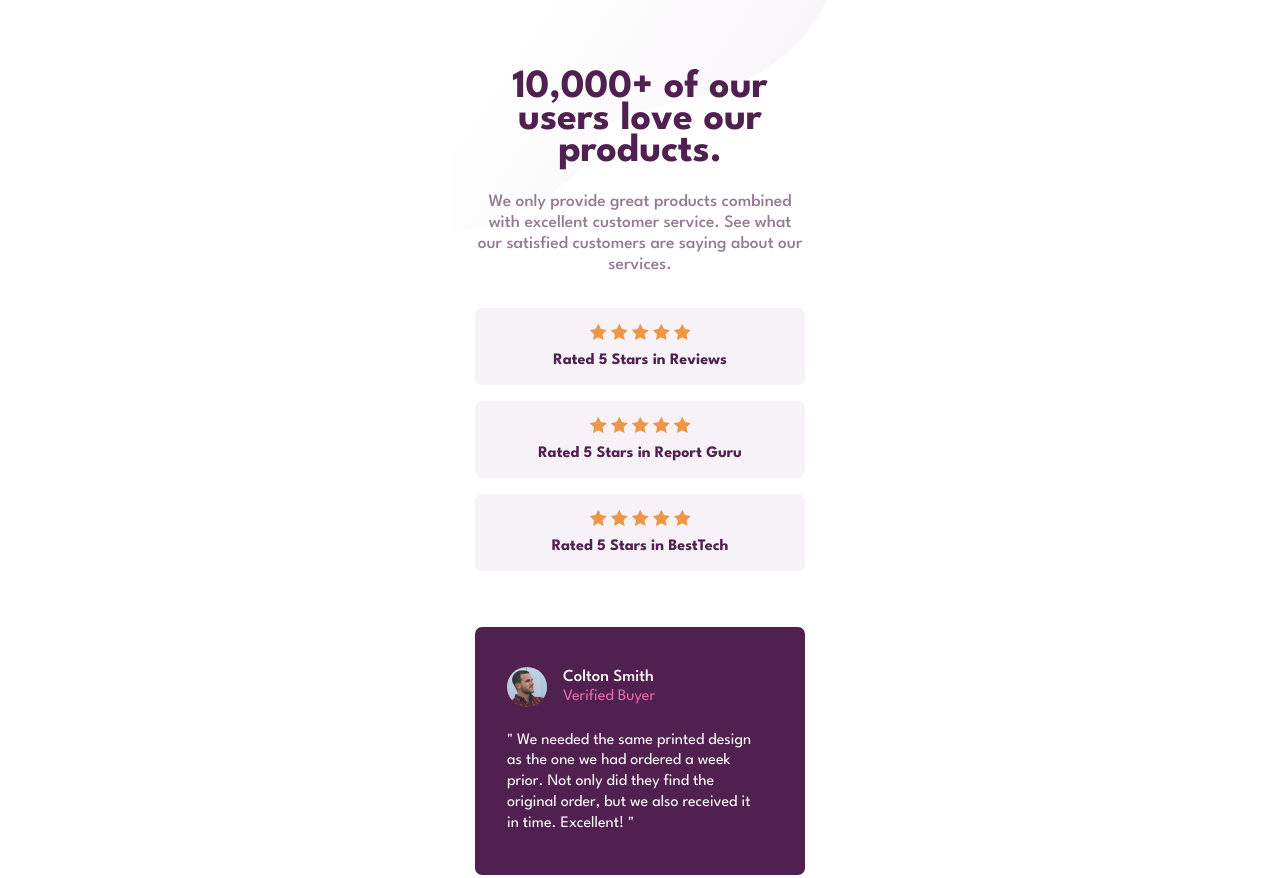
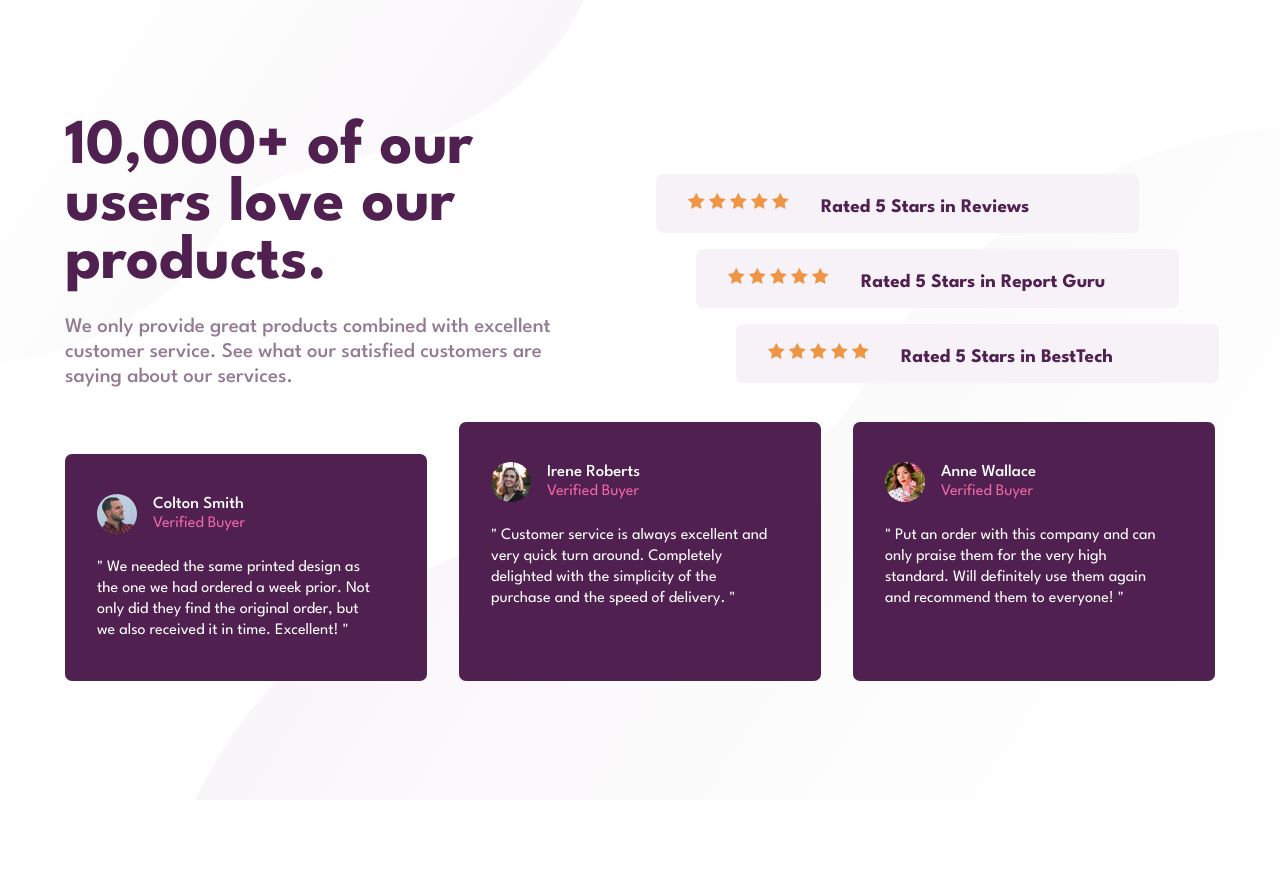
Before and after one commit to Fola-Joe/Social-proof-section, a plain HTML site: page index.html in a window 1280 px wide. Shown: the top 878 px of the page. After the commit the page ends 800 px from the top, so only its background shows below. Drawn offline with Linux system fonts and the light colour scheme.

Commit message:
Update design.css

```diff
--- a/design.css
+++ b/design.css
@@ -137,3 +137,65 @@ blockquote {
     line-height: 1.3;
     margin-right: 1rem;
 }
+
+@media screen and (min-width: 376px){
+    body {
+        background-image: url(images/bg-pattern-top-desktop.svg), url(images/bg-pattern-bottom-desktop.svg);
+        background-repeat: no-repeat;
+        background-position: top left, bottom right;
+    }
+}
+
+@media screen and (min-width: 960px){
+    .container {
+        min-width: 1150px;
+    }
+    .first-section {
+        display: grid;
+        grid-template-columns: 1fr 1fr;
+        align-items: center;
+        margin-top: 0;
+        gap: 2rem;
+    }
+    header {
+        text-align: left;
+    }
+    header > p {
+        font-size: 1.3rem;
+        line-height: 1.2;
+        margin-right: 1.5rem;
+    }
+    h1 {
+        font-size: 4rem;
+        line-height: 0.9;
+    }
+    .rating {
+        display: flex;
+        align-items: center;
+        padding: 1rem 2rem;
+        width: 75%;
+    }
+    .rating:nth-child(2) {
+        margin-left: 2.5rem;
+    }
+    .rating:nth-child(3){
+        margin-left: 5rem;
+    }
+    .rating > p {
+        margin-left: 2rem;
+        font-size: 1.2rem;
+    }
+    .second-section {
+        display: grid;
+        grid-template-columns: 1fr 1fr 1fr;
+        gap: 2rem;
+        margin-top: 0;
+        margin-bottom: 0;
+    }
+    article {
+        margin-bottom: 0;
+    }
+    article:nth-child(1) {
+        margin-top: 2rem;
+    }
+}
```
